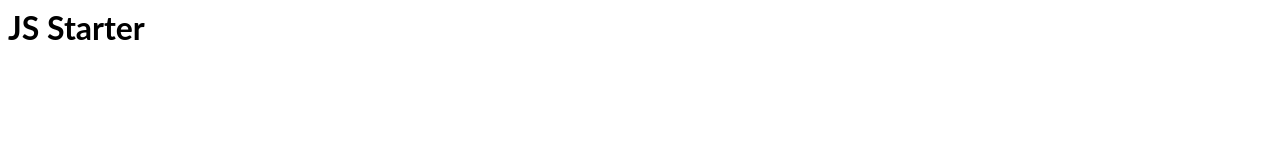
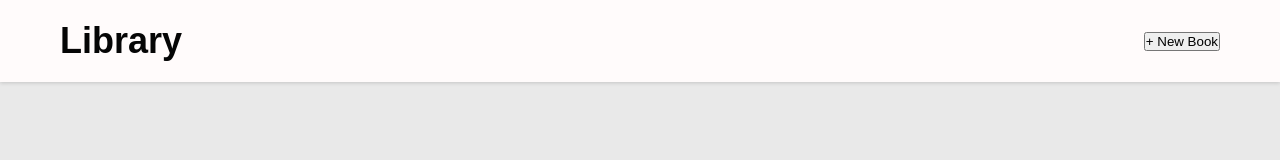
Before and after one commit to jerednav/Book-Library, a website with bundled scripts: page index.html in a window 1280 px wide. Built offline with nearby package versions, Linux system fonts and the light colour scheme.

Commit message:
creating library heading and beginning javascript

```diff
--- a/index.html
+++ b/index.html
@@ -1 +1,21 @@
-<div id="app"></div>
+<html lang="en">
+  <head>
+    <meta charset="UTF-8" />
+    <meta http-equiv="X-UA-Compatible" content="IE=edge" />
+    <meta name="viewport" content="width=device-width, initial-scale=1.0" />
+    <title>Document</title>
+  </head>
+  <body>
+    <header class="header">
+      <div class="container">
+        <h1>Library</h1>
+        <div id="newBtn-container">
+          <button id="newBtn">+ New Book</button>
+        </div>
+      </div>
+    </header>
+    <div id="Library-container"></div>
+
+    <script src="/index.js"></script>
+  </body>
+</html>
--- a/index.js
+++ b/index.js
@@ -1,6 +1,28 @@
-// Import stylesheets
 import './style.css';
 
-// Write Javascript code!
-const appDiv = document.getElementById('app');
-appDiv.innerHTML = `<h1>JS Starter</h1>`;
+//Book Constructor
+class Book {
+  constructor(title, author, pages, read) {
+    this.title = title;
+    this.author = author;
+    this.pages = pages;
+    this.read = read;
+  }
+}
+
+let myLibrary = [];
+let newBook;
+
+//Creates book from constructor, adds to library
+function addBookToLibrary(){
+  event.preventDefault()
+
+  newBook = new Book(title, author, pages, read);
+  myLibrary.push(newBook) //pushes book to array
+
+}
+
+//Creates visual in the browser
+function render(){
+  const display = document.getElementById('Library-container')
+}
--- a/style.css
+++ b/style.css
@@ -1,3 +1,60 @@
-h1, h2 {
-  font-family: Lato;
+:root {
+  --white: #fffbfb;
+  --grey: #e9e9e9;
+  --black: #050505;
+  --red: #ff7070;
+  --light-green: #9fff9c;
+  --light-red: #ff9c9c;
+  --border-radius: 8px;
+  --spacing-xs: 5px;
+  --spacing-sm: 10px;
+  --spacing-md: 15px;
+  --spacing-lg: 20px;
+  --spacing-xl: 40px;
+  --container-width: 1200px;
+  --shadow: rgba(0, 0, 0, 0.16) 0px 1px 4px;
 }
+
+/* CSS RESET */
+
+*,
+*::before,
+*::after {
+  box-sizing: border-box;
+  padding: 0;
+  margin: 0;
+}
+
+html {
+  /* footer support */
+  position: relative;
+  min-height: 100%;
+}
+
+body {
+  background-color: var(--grey);
+  color: var(--black);
+  font-family: 'Poppins', sans-serif;
+  font-size: 18px;
+  font-weight: 500;
+  word-wrap: break-word;
+  /* footer support */
+  margin-bottom: 100px;
+}
+
+.container {
+  max-width: var(--container-width);
+  padding: var(--spacing-lg);
+  margin: 0 auto;
+}
+
+.header {
+  background-color: var(--white);
+  box-shadow: var(--shadow);
+}
+
+.header .container {
+  display: flex;
+  align-items: center;
+  justify-content: space-between;
+}
```
Also changed, not shown: README.md, package.json (line endings or trailing spaces).
